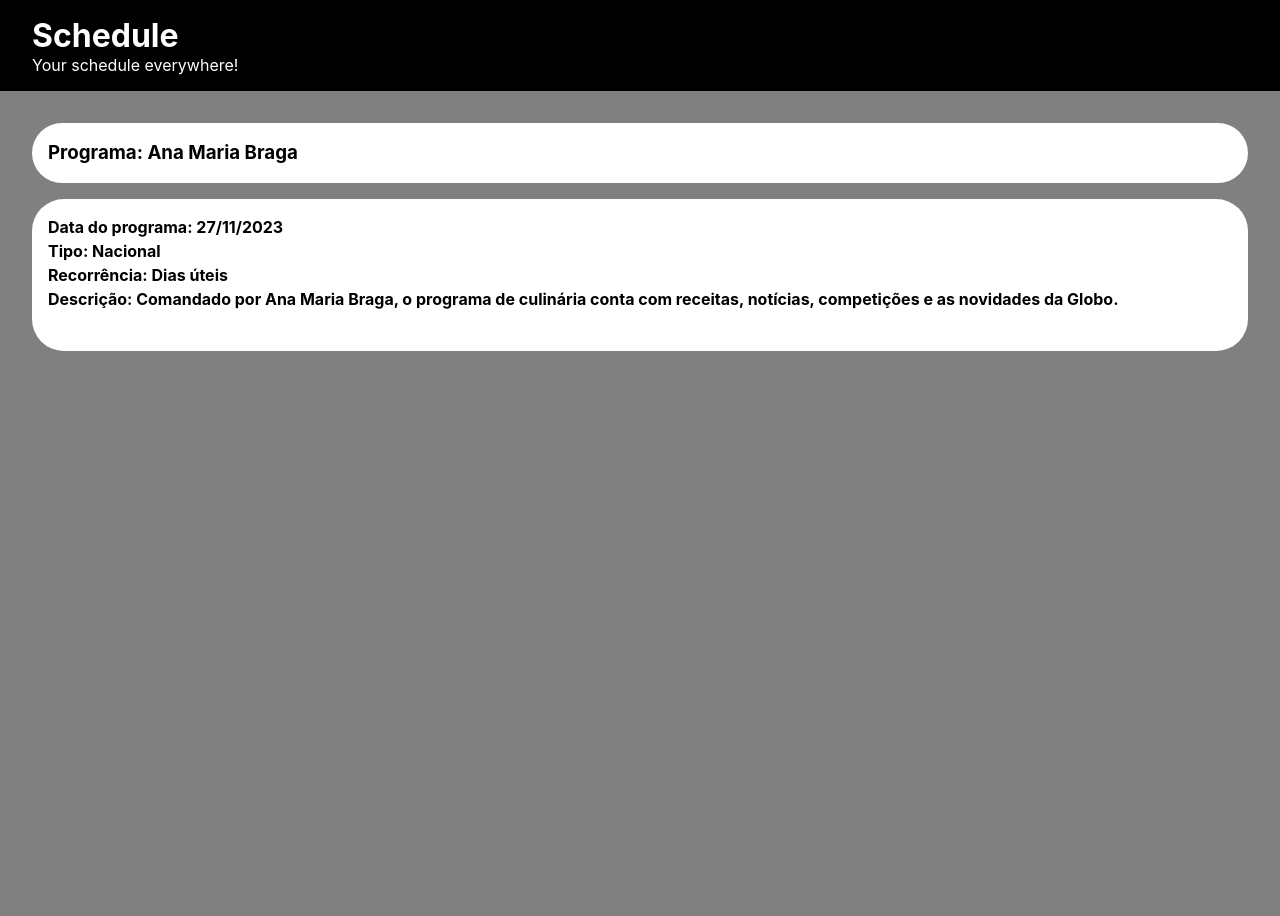
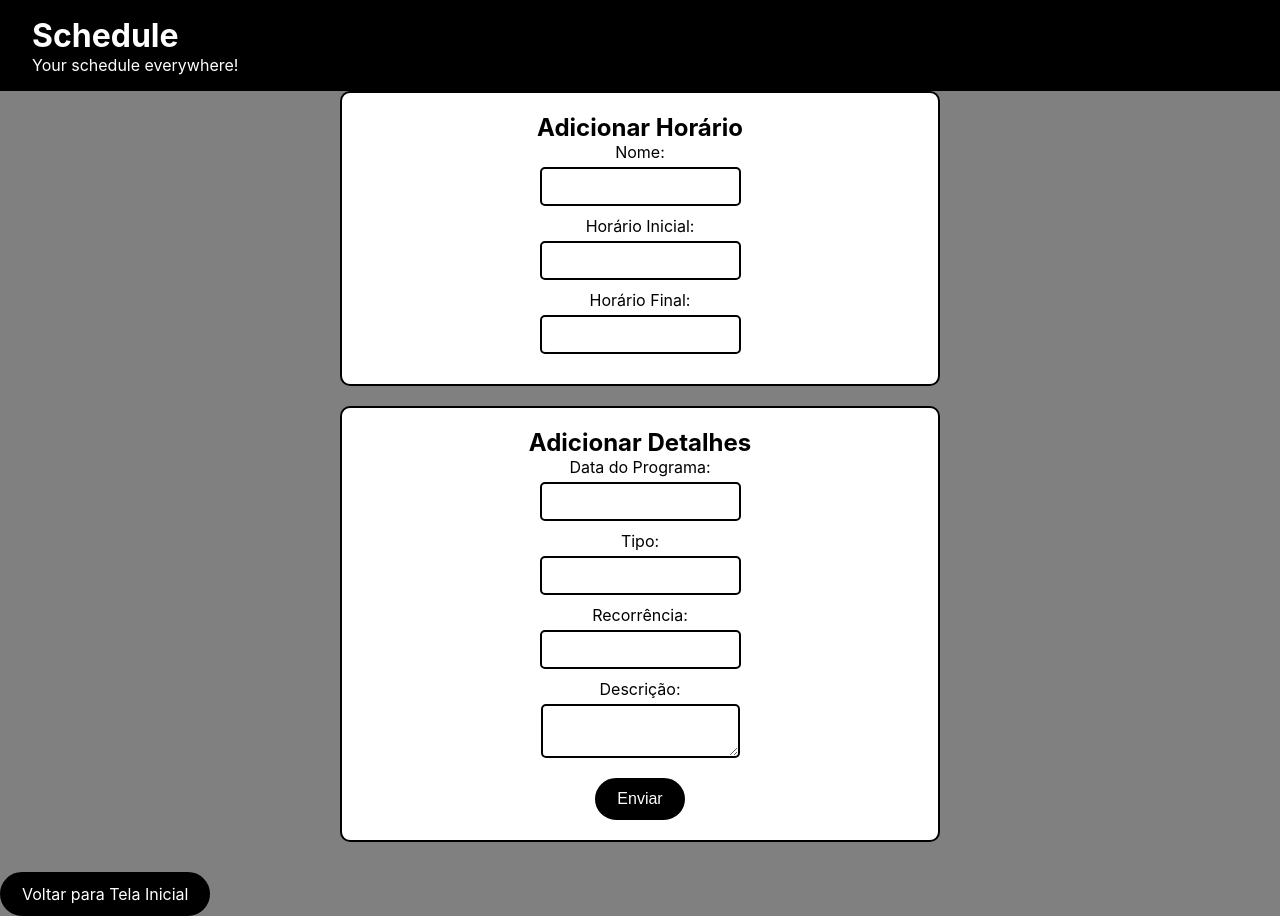
Before and after one commit to iampoliane/access, a React (Create React App) app: page /form in a window 1280 px wide. Before the commit the page ends 800 px from the top, so only its background shows below. Built offline with nearby package versions, Linux system fonts and the light colour scheme.

Commit message:
add EnterDate

```diff
--- a/src/App.js
+++ b/src/App.js
@@ -4,6 +4,7 @@
 import { BrowserRouter, Route, Routes } from "react-router-dom";
 import { Component } from 'react';
 import { Details } from './pages/Details';
+import { Form } from './pages/Form';
 
 function App() {
   return (
@@ -12,9 +13,9 @@
     <Routes>
       <Route path='/' element={<Dashboard/>}/>
       <Route path='/:id' element={<Details/>}/>
+      <Route path='/form' element={<Form/>}/>
     </Routes>
     </BrowserRouter>
   );
-}
-
+  }
 export default App;
--- a/src/pages/Dashboard/index.js
+++ b/src/pages/Dashboard/index.js
@@ -11,6 +11,8 @@
                     <span>{schedule.time.start} - {schedule.time.end}</span>
                 </Link>
             ))}
+            <a href="/Form" class="button-link">Adicionar Programa de TV</a>
+
         </div>
     )
 }
--- a/src/pages/Dashboard/styles.css
+++ b/src/pages/Dashboard/styles.css
@@ -18,3 +18,15 @@
     gap: 16px;
 
 }
+.button-link {
+    display: inline-block;
+    padding: 10px 20px;
+    font-size: 16px;
+    text-align: center;
+    text-decoration: none;
+    cursor: pointer;
+    border: 2px solid #000000;
+    color: #ffffff;
+    background-color: #000000;
+    border-radius: 32px;
+}
--- a/src/pages/Details/index.js
+++ b/src/pages/Details/index.js
@@ -15,6 +15,7 @@
                 <p><b>Descrição: <span>{TvShow.description}</span></b></p>
                 <br></br>
             </section>
+            <a href="/" class="button-link">Voltar para Tela Inicial</a>
         </div>
 )
 }
--- a/src/pages/Details/styles.css
+++ b/src/pages/Details/styles.css
@@ -11,3 +11,17 @@
     padding: 10px; /* Adiciona um preenchimento interno de 10 pixels em todos os lados da section (opcional) */
     border: 1px solid #ccc; /* Adiciona uma borda para visualização */
 }
+.button-link {
+    display: inline-block;
+    padding: 10px 20px;
+    font-size: 16px;
+    text-align: center;
+    text-decoration: none;
+    cursor: pointer;
+    border: 2px solid #000000;
+    color: #ffffff;
+    background-color: #000000;
+    border-radius: 32px;
+    margin-top: 10px;
+    text-align: center;
+  }
--- /dev/null
+++ b/src/pages/Form/index.js
@@ -0,0 +1,105 @@
+import React, { useState } from "react";
+import { Link } from "react-router-dom";
+import "./styles.css";
+
+export function Form() {
+  const [name, setName] = useState("");
+  const [startTime, setStartTime] = useState("");
+  const [endTime, setEndTime] = useState("");
+  const [programDate, setProgramDate] = useState("");
+  const [type, setType] = useState("");
+  const [recurrence, setRecurrence] = useState("");
+  const [description, setDescription] = useState("");
+
+  const handleFormSubmit = (event) => {
+    event.preventDefault();
+
+    console.log("Nome:", name);
+    console.log("Horário Inicial:", startTime);
+    console.log("Horário Final:", endTime);
+    console.log("Data do Programa:", programDate);
+    console.log("Tipo:", type);
+    console.log("Recorrência:", recurrence);
+    console.log("Descrição:", description);
+  };
+
+  return (
+    <div>
+      <div className="form-container">
+        <h2>Adicionar Horário</h2>
+        <form onSubmit={handleFormSubmit}>
+          <label>
+            Nome:
+            <input
+              type="text"
+              value={name}
+              onChange={(e) => setName(e.target.value)}
+            />
+          </label>
+          <label>
+            Horário Inicial:
+            <input
+              type="text"
+              value={startTime}
+              onChange={(e) => setStartTime(e.target.value)}
+            />
+          </label>
+          <label>
+            Horário Final:
+            <input
+              type="text"
+              value={endTime}
+              onChange={(e) => setEndTime(e.target.value)}
+            />
+          </label>
+        </form>
+      </div>
+
+      <div className="form-container">
+        <h2>Adicionar Detalhes</h2>
+        <form onSubmit={handleFormSubmit}>
+          <label>
+            Data do Programa:
+            <input
+              type="text"
+              value={programDate}
+              onChange={(e) => setProgramDate(e.target.value)}
+            />
+          </label>
+          <label>
+            Tipo:
+            <input
+              type="text"
+              value={type}
+              onChange={(e) => setType(e.target.value)}
+            />
+          </label>
+          <label>
+            Recorrência:
+            <input
+              type="text"
+              value={recurrence}
+              onChange={(e) => setRecurrence(e.target.value)}
+            />
+          </label>
+          <label>
+            Descrição:
+            <textarea
+              value={description}
+              onChange={(e) => setDescription(e.target.value)}
+            />
+          </label>
+
+          {/* Botão para enviar ambos os formulários */}
+          <button type="submit" className="button-link">
+            Enviar
+          </button>
+        </form>
+      </div>
+
+      <Link to="/" className="button-link">
+        Voltar para Tela Inicial
+      </Link>
+    </div>
+  );
+}
--- /dev/null
+++ b/src/pages/Form/styles.css
@@ -0,0 +1,73 @@
+.form-container {
+    width: 100%;
+    margin-bottom: 20px;
+    max-width: 600px; /* Defina a largura máxima desejada */
+    margin: 0 auto; /* Centraliza o formulário na página */
+    padding: 20px;
+    background-color: #ffffff;
+    border: 2px solid #000000;
+    border-radius: 10px;
+    text-align: center;
+  }
+
+  form {
+    display: flex;
+    flex-direction: column;
+    align-items: center;
+  }
+
+  label {
+    display: flex;
+    flex-direction: column;
+    margin-bottom: 10px;
+    color: #000000;
+  }
+
+  input,
+  textarea {
+    width: 100%; /* Preenche toda a largura do contêiner */
+    padding: 10px;
+    margin-top: 5px;
+    border: 2px solid #000000;
+    border-radius: 5px;
+  }
+
+  .button-link {
+    display: inline-block;
+    padding: 10px 20px;
+    font-size: 16px;
+    text-align: center;
+    text-decoration: none;
+    cursor: pointer;
+    border: 2px solid #000000;
+    color: #ffffff;
+    background-color: #000000;
+    border-radius: 32px;
+    margin-top: 10px;
+    text-align: center;
+  }
+
+  .button-link:hover {
+    background-color: #333333;
+  }
+
+  .form-wrapper {
+    display: flex;
+    justify-content: space-between;
+    flex-wrap: wrap; /* Adiciona quebra de linha em telas menores */
+  }
+
+  .form-container {
+    width: 48%; /* Define a largura dos formulários, dando algum espaço para margens */
+    margin-bottom: 20px;
+  }
+
+  @media (max-width: 768px) {
+    .form-wrapper {
+      flex-direction: column;
+    }
+
+    .form-container {
+      width: 100%;
+    }
+  }
```
